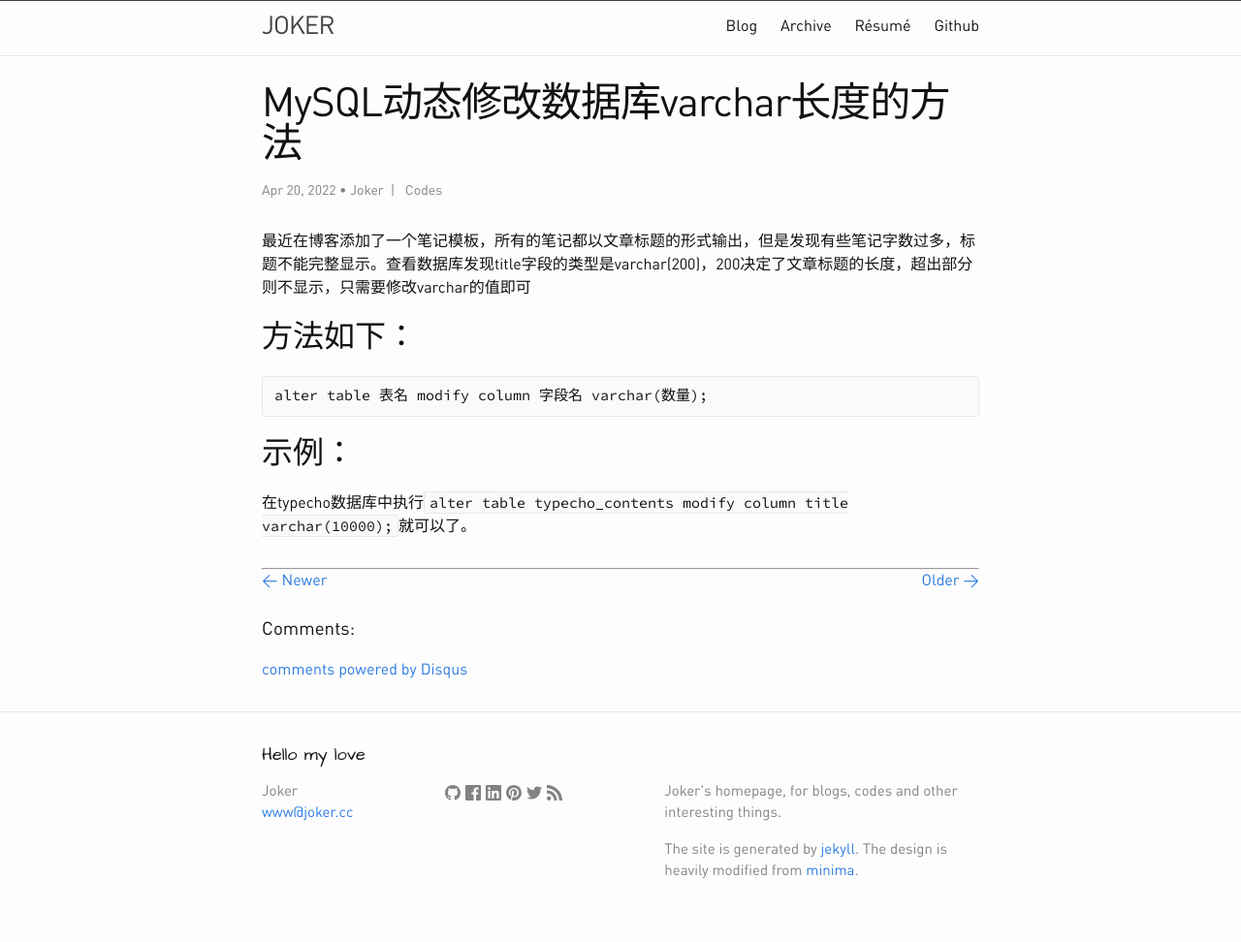
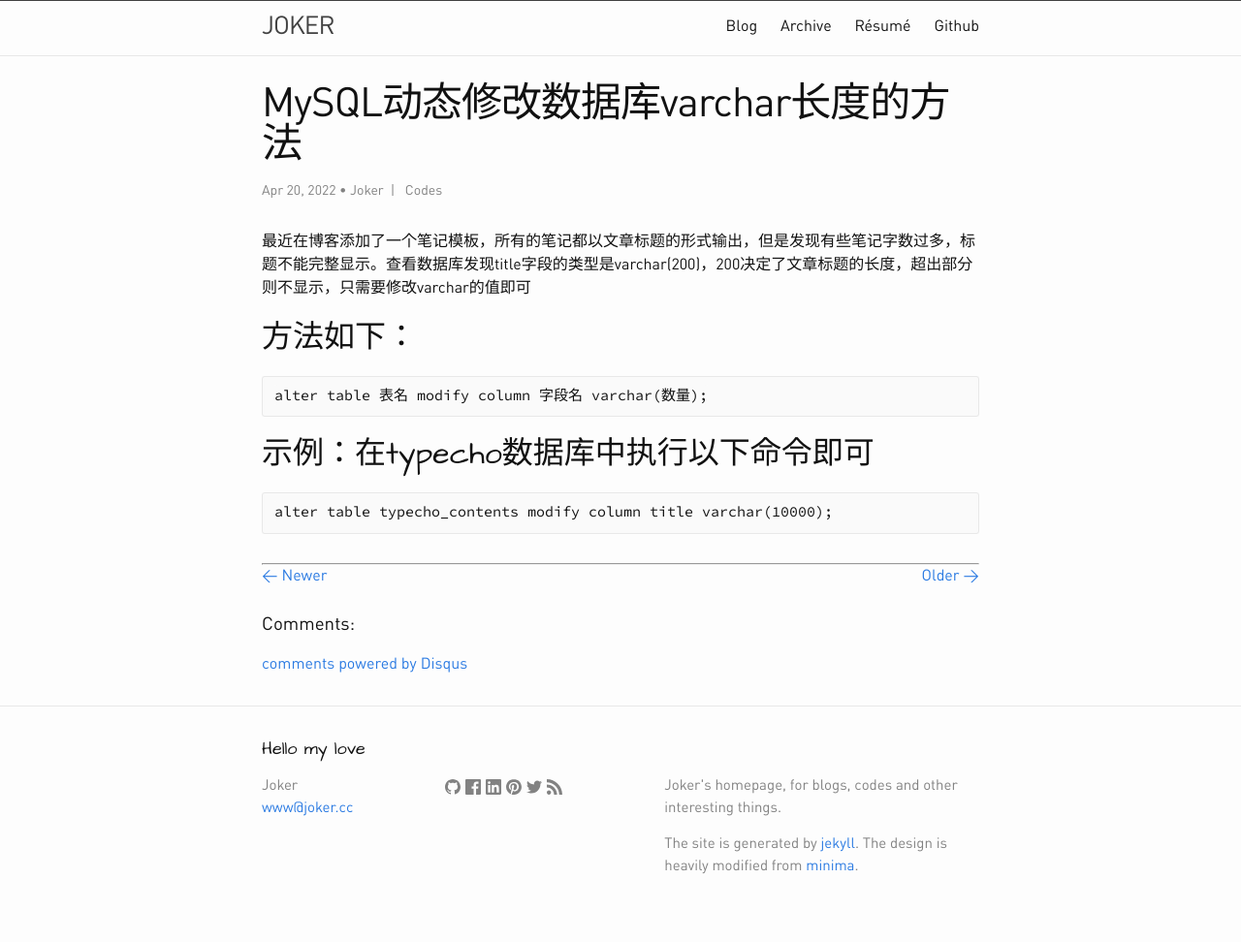
Before and after one commit to zhufacai/jekyll1.github.io, a Jekyll site: the page built from _posts/Life/2022-04-20-1911.md, in a window 1280 px wide. Shown: the whole page at 97% size. Built offline with Jekyll 4.4.1, drawn with Linux system fonts in a browser that asks for light colours; some web fonts are replaced; comment, search, counter and statistics services are not loaded.

Commit message:
Update 2022-04-20-1911.md

```diff
--- a/_posts/Life/2022-04-20-1911.md
+++ b/_posts/Life/2022-04-20-1911.md
@@ -21,7 +21,7 @@ date:  2022-04-20 16:37:00
 
     alter table 表名 modify column 字段名 varchar(数量);
 
-示例：
+示例：在typecho数据库中执行以下命令即可
 ----------------------
 
-在typecho数据库中执行`alter table typecho_contents modify column title varchar(10000);`就可以了。
+    alter table typecho_contents modify column title varchar(10000);
```
